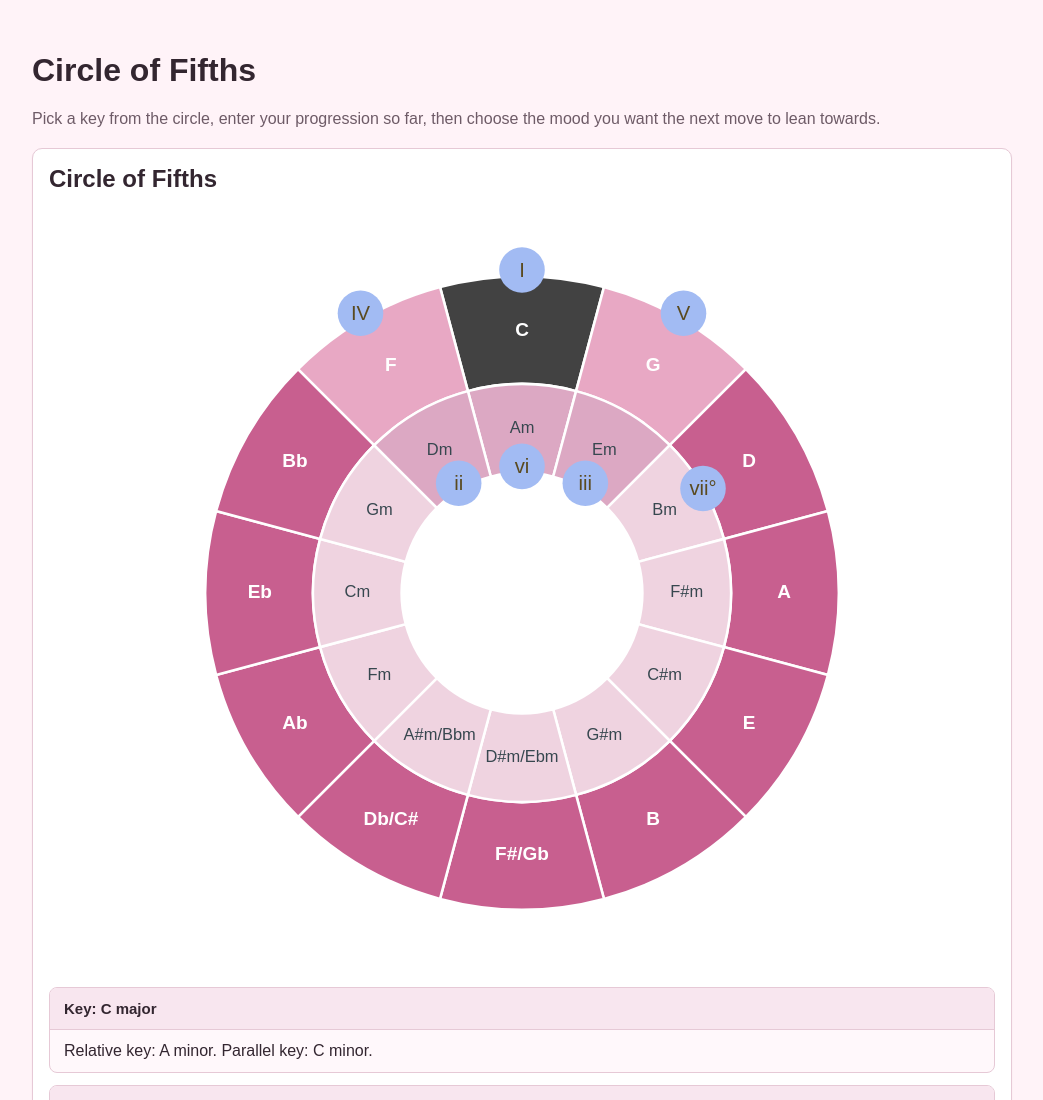
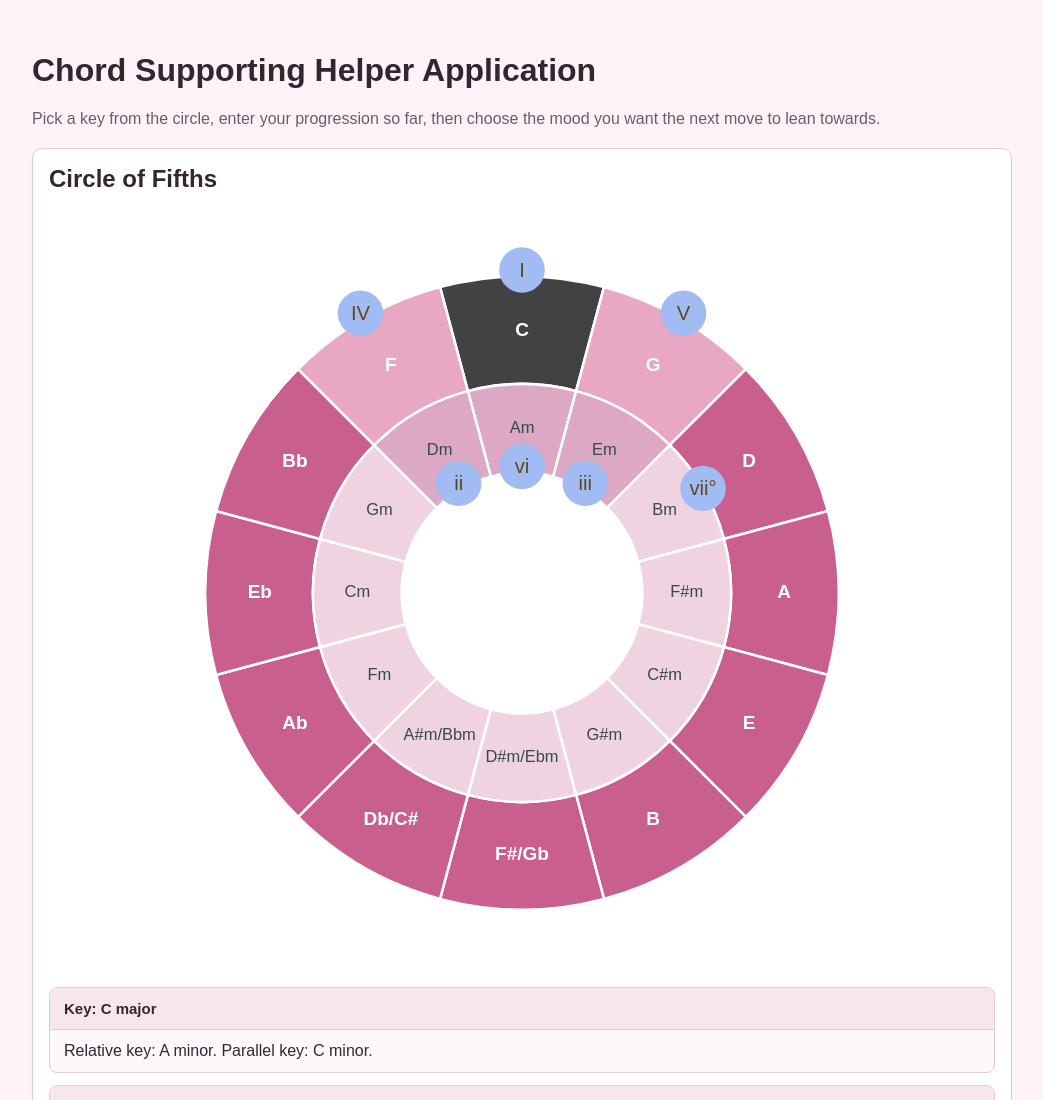
Before and after one commit to beccapowellstuff/Chord-Supporting-Helper-Application, a plain HTML site: page index.html in a window 1280 px wide. Shown: the top 1100 px of the page, without its empty margins (118-1161 px from the left). Drawn offline with Linux system fonts and the light colour scheme; files whose address does not match are found by name.

Commit message:
Update main heading to reflect application name

```diff
--- a/index.html
+++ b/index.html
@@ -8,7 +8,7 @@
 </head>
 <body>
   <div class="page">
-    <h1>Circle of Fifths</h1>
+    <h1>Chord Supporting Helper Application</h1>
     <p>Pick a key from the circle, enter your progression so far, then choose the mood you want the next move to lean towards.</p>
 
     <div class="panel">
```
